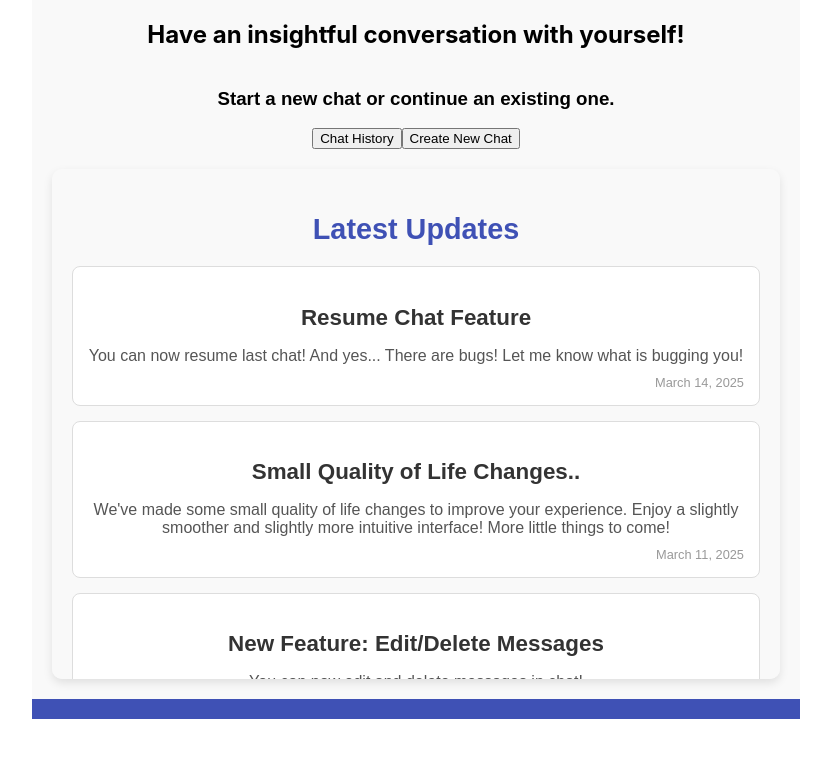
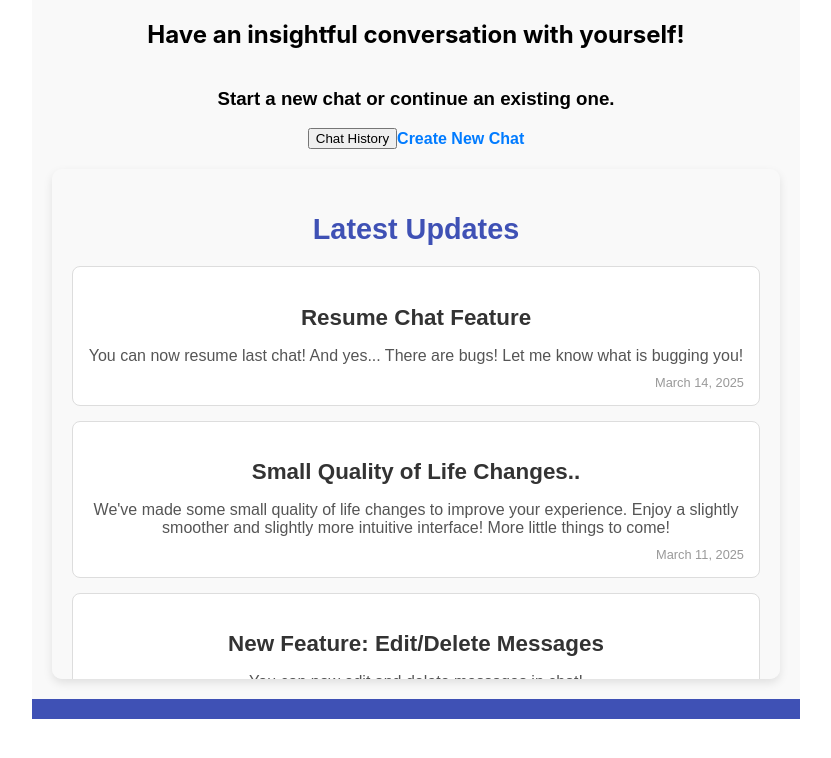
Before and after one commit to M0M0-D3V/sologue-app, a React (Create React App) app in the folder client/: page /home in a window 1280 px wide. Shown: the top 758 px of the page, without its empty margins (224-1055 px from the left). Built offline with nearby package versions, Linux system fonts and the light colour scheme; no server answers.

Commit message:
fix bug nested button

```diff
--- a/client/src/components/CreateNewChat.jsx
+++ b/client/src/components/CreateNewChat.jsx
@@ -1,5 +1,6 @@
 import React from "react";
 import { useNavigate } from "react-router";
+import { Link } from "react-router-dom";
 import { createChatSession, updateLastChatId } from "../firebaseFunctions";
 
 const CreateNewChat = ({ setChatId, setChatTitle }) => {
@@ -19,7 +20,7 @@ const CreateNewChat = ({ setChatId, setChatTitle }) => {
 
   return (
     <div>
-      <button onClick={handleCreateNewChat}>Create New Chat</button>
+      <Link onClick={handleCreateNewChat}>Create New Chat</Link>
     </div>
   );
 };
```
